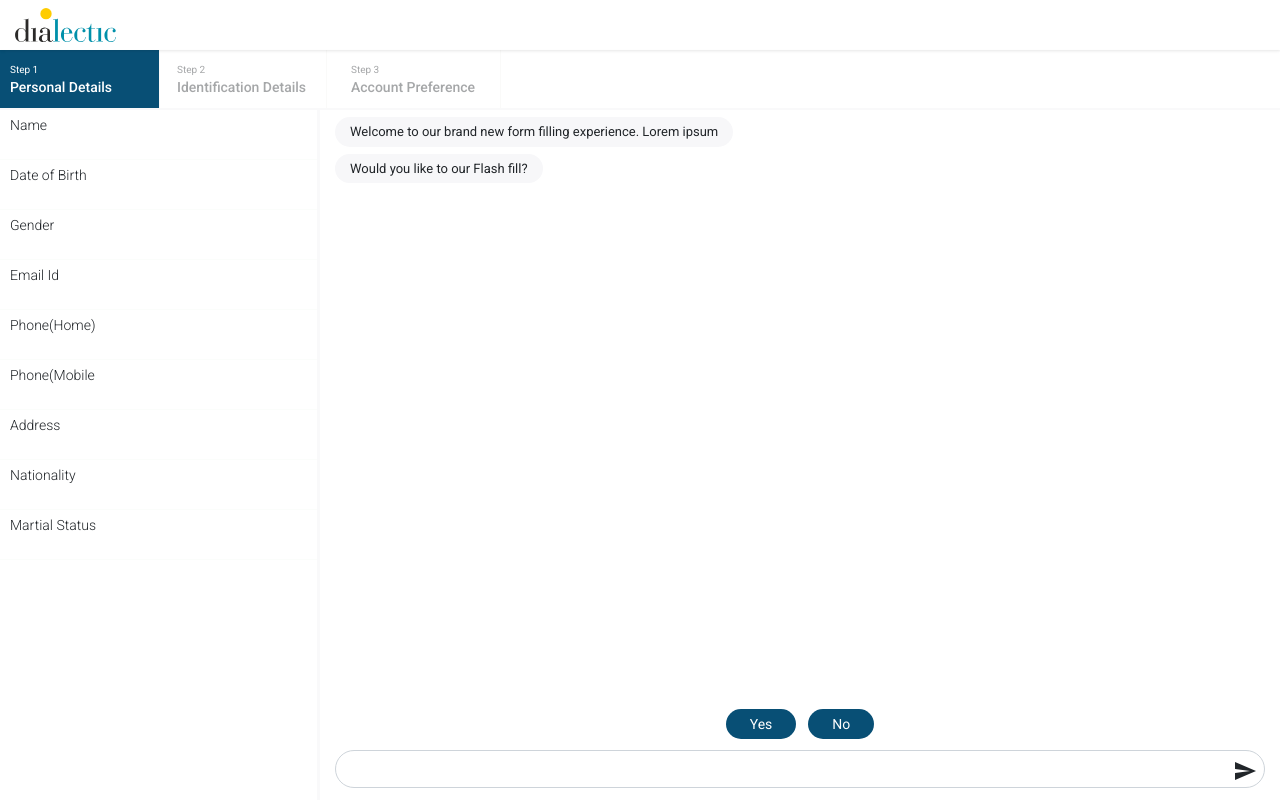
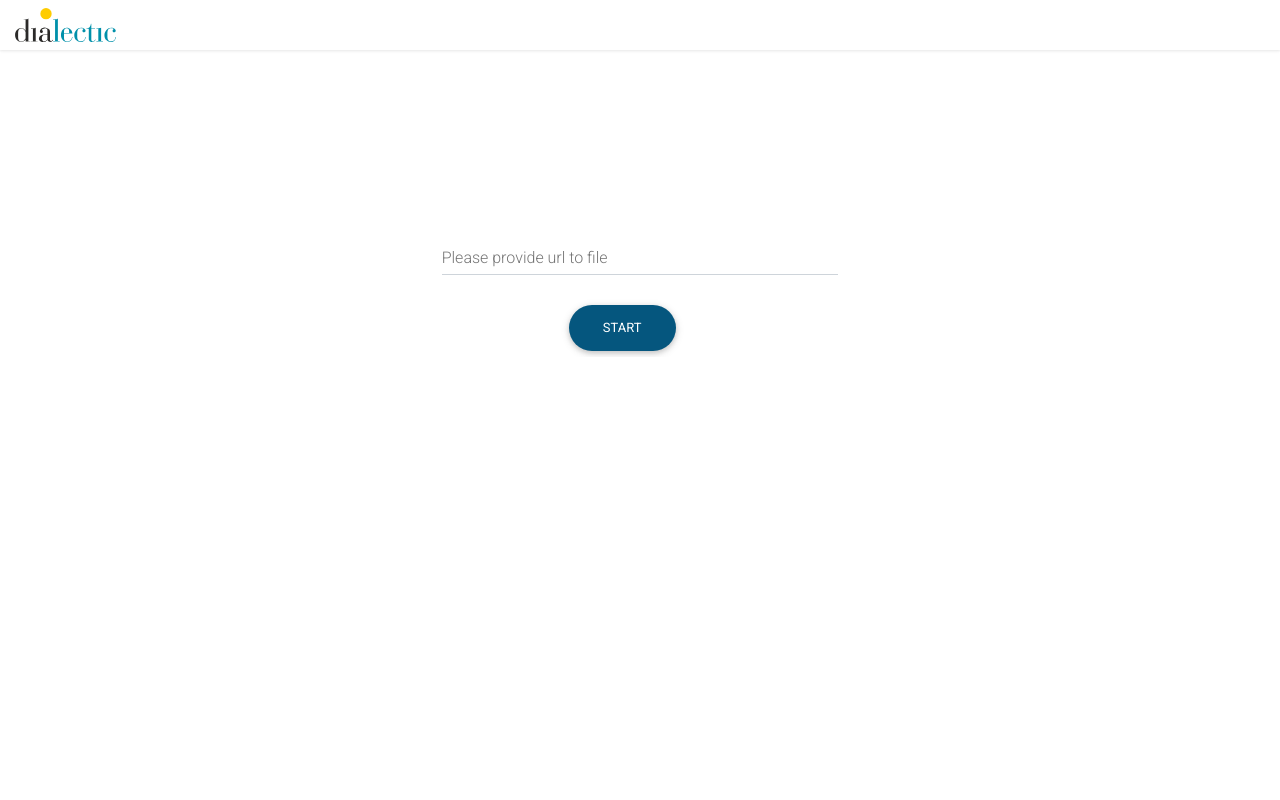
Before and after one commit to kamalbabu/new-form-layout, a React (Create React App) app: page / in a window 1280 px wide. Built offline with nearby package versions, Linux system fonts and the light colour scheme.

Commit message:
Some style change and adding router

```diff
--- a/package.json
+++ b/package.json
@@ -5,6 +5,7 @@
   "dependencies": {
     "react": "^16.8.4",
     "react-dom": "^16.8.4",
+    "react-router-dom": "5.0.0",
     "react-scripts": "2.1.8",
     "mdbreact": "4.11.1",
     "react-webcam": "1.1.1"
--- a/public/index.html
+++ b/public/index.html
@@ -24,7 +24,7 @@
       work correctly both with client-side routing and a non-root public URL.
       Learn how to configure a non-root public URL by running `npm run build`.
     -->
-    <title>React App</title>
+    <title>Dialectic</title>
   </head>
   <body>
     <noscript>You need to enable JavaScript to run this app.</noscript>
--- a/src/App.css
+++ b/src/App.css
@@ -23,6 +23,10 @@
   color: #61dafb;
 }
 
+#content{
+  overflow: hidden;
+}
+
 @keyframes App-logo-spin {
   from {
     transform: rotate(0deg);
--- a/src/App.js
+++ b/src/App.js
@@ -4,6 +4,14 @@ import Dashboard from './pages/dashboard/Dashboard';
 import Form from './pages/form/Form';
 import TopNavigation from './components/top-nav/TopNav';
 import SideNavigation from './components/side-nav/SideNav';
+import {
+  BrowserRouter as Router,
+  Switch,
+  Route,
+  Link,
+  Redirect
+} from "react-router-dom";
+
 
 class App extends Component {
   render() {
@@ -11,8 +19,12 @@ class App extends Component {
       <div className="flexible-content">
         <TopNavigation />
         <main id="content">
-          <Form/>
-          {/* <Dashboard/> */}
+          <Router>
+            <Route exact path="/" component={Dashboard} />
+            <Route path="/form" component={Form} />
+          </Router>
+          {/* <Form/> */}
+          {/* <Dashboard /> */}
         </main>
       </div>
     );
--- a/src/pages/dashboard/Dashboard.css
+++ b/src/pages/dashboard/Dashboard.css
@@ -1,3 +1,9 @@
 .vertical-align {
     margin-top: 20vh;
 }
+
+.btn-start{
+    background-color: #05567E !important ;
+    border-radius:40px;
+    margin-left: 32%;
+}
--- a/src/pages/dashboard/Dashboard.js
+++ b/src/pages/dashboard/Dashboard.js
@@ -1,19 +1,31 @@
-import { MDBCol, MDBContainer, MDBInput, MDBRow } from "mdbreact";
+import { MDBCol, MDBContainer, MDBInput, MDBRow,MDBBtn } from "mdbreact";
 import React, { Component } from 'react';
 import ScanDoc from '../../components/transfer-doc/ScanDoc';
 import './Dashboard.css';
 
 class Dashboard extends Component {
+
+    constructor(props){
+        super(props);
+        this.onProcessForm =this.onProcessForm.bind(this);
+    }
+    onProcessForm(){
+        console.log(this.props.history.push('/form'));
+    }
+
     render() {
         return (
             <MDBContainer fluid>
                 <MDBRow className="vertical-align">
                     <MDBCol md="4" sm="12" className="offset-md-4 flex">
                         <MDBInput label="Please provide url to file" />
-                        {/* <MDBBtn color="primary" >
-                            <MDBIcon icon="magic" className="mr-2" /> Start
-                        </MDBBtn> */}
-                        <ScanDoc/>
+                    </MDBCol>
+                </MDBRow>
+                <MDBRow className="">
+                    <MDBCol md="4" sm="12" className="offset-md-4 flex">
+                            <MDBBtn color="primary"
+                                    className="btn-start"
+                                    onClick={this.onProcessForm}>Start</MDBBtn>
                     </MDBCol>
                 </MDBRow>
             </MDBContainer>
--- a/src/pages/form/Form.css
+++ b/src/pages/form/Form.css
@@ -1,75 +1,3 @@
-/* .full-height{
-    height: 90vh;
-    background-color: aquamarine
-} */
-
-/* .form-full-height{
-    height: 90vh;
-    background-color: #f3f3f3
-}
-
-.height-full-80{
-    height: 80vh;
-    background-color: #f3f3f3
-}
-.height-full-10{
-    height: 10vh;
-    background-color: #f3f3f3
-}
-
-.height-80{
-    max-height: 80%;
-    min-height: 80%;
-}
-
-.height-20{
-    max-height: 20%;
-    min-height: 20%;
-}
-
-.width-full{
-    width: 100%;
-}
-
-.light-border{
-    border: 1px solid #d2cfcf;
-}
-
-.conversation-container{
-    position: relative;
-    height: fit-content;
-    width:90%;
-    margin-right: 18px;
-    margin-left:18px;
-}
-
-.conversation-msg{
-    min-width: 20px;
-    width: fit-content;
-    border:1px solid grey;
-    border-radius: 40px;
-    min-height: 40px;
-    padding-top:4px;
-    padding-left:20px;
-    padding-right: 20px;
-    padding-bottom:4px;
-}
-
-
-@media (max-width: 575.98px) {
-    .no-mobile{
-        display: none
-    }
-}
-
-
-@media (max-width: 767.98px) {
-
-    .no-mobile{
-        display: none
-    }
- }
- */
 
  .form-container{
      height:calc(100vh - 50px);
@@ -95,6 +23,7 @@
  }
 
  .live-form-container{
+    height: calc(100vh - 110px);
     margin:0;
     padding: 0px;
     border-right:3px solid #f9f9fa;
@@ -206,6 +135,10 @@
     overflow-x: scroll; */
  }
 
+ .imagePreview img{
+     height: 80px;
+ }
+
 
 
 .form-section-container{
--- a/src/pages/form/Form.js
+++ b/src/pages/form/Form.js
@@ -1,8 +1,7 @@
 import { MDBCol, MDBContainer, MDBModal, MDBModalBody, MDBRow } from "mdbreact";
-import React, { Component } from "react";
+import React, { Component ,Fragment} from "react";
 import * as Constant from "../../common/constants";
 import OmniInput from "../../components/omni-input/OmniInput";
-import UploadFile from "../../components/upload/UploadFile";
 import conversation from "../../mocks/conversationTree";
 import formInfo from "../../mocks/form";
 import options from "../../mocks/optionMock";
@@ -341,7 +340,7 @@ function FormSection(props) {
 function FormSectionItem(props) {
 
     return (
-        <div className={`form-section-item ${props.selectedFormIndex == props.index ? 'section-item-selected' : null}`}
+        <div className={`form-section-item ${props.selectedFormIndex === props.index ? 'section-item-selected' : null}`}
             onClick={props.onSelect.bind(this, props.item.id)}>
             {/* // <div className="form-section-item"
     //   onClick={props.onSelect.bind(this, props.item.id)}> */}
@@ -353,11 +352,11 @@ function FormSectionItem(props) {
 
 function LiveFormContainer(props) {
     return (
-        <div>
+        <Fragment>
             {props.item.map(x => (
                 <LiveFormItem item={x} key={x.id} />
             ))}
-        </div>
+        </Fragment>
     );
 }
 
```
Also changed, not shown: 1 other file (tests, documents, lock files or other folders).
